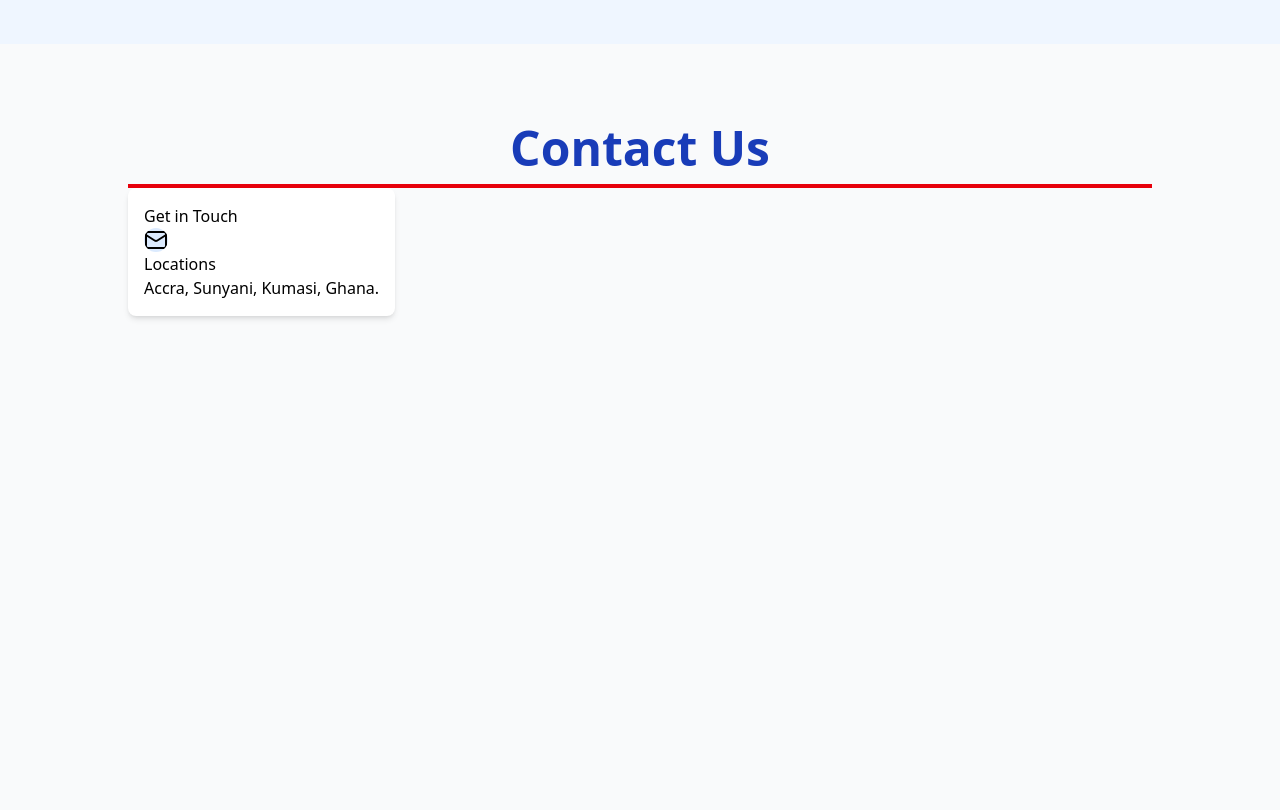
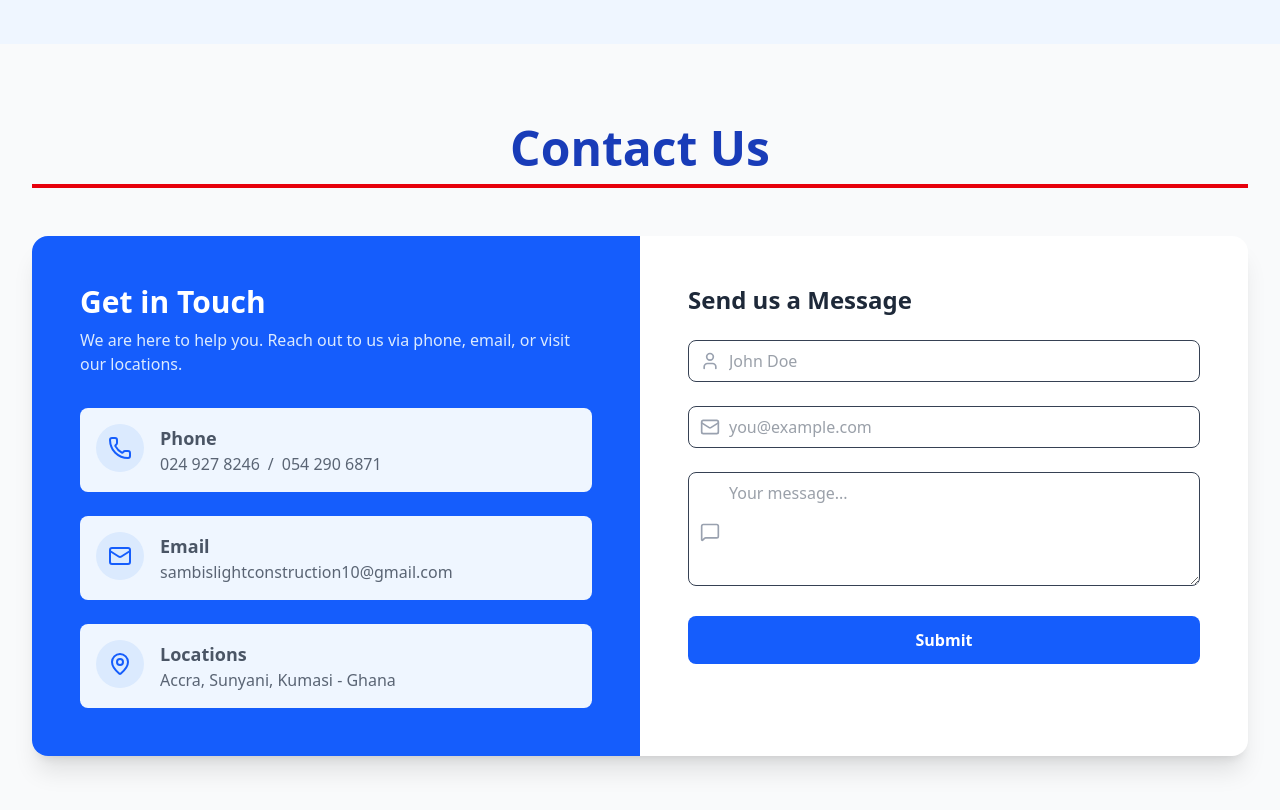
Before and after one commit to Obayaa/construction_website, a React (Vite) app: page / in a window 1280 px wide. Shown: the part 4380-5190 px from the top of the page. Built offline with nearby package versions, Linux system fonts and the light colour scheme.

Commit message:
feat: implement Contact component with form handling and contact information display; add FormField and ContactInfoCard components

```diff
--- a/src/components/Contact.jsx
+++ b/src/components/Contact.jsx
@@ -1,25 +1,117 @@
-import { Mail } from "lucide-react";
+import { Mail, Phone, MapPin, User, MessageSquare } from 'lucide-react';
 import Section_Title from "./Section_Title";
-// import { flyer } from '../assets/flyer.jpeg'
+import FormField from './FormField';
+import ContactInfoCard from './ContactInfoCard';
+import { useState } from 'react';
+
 
 export default function Contact() {
+    const [formData, setFormData] = useState({
+        name: '',
+        email: '',
+        message: ''
+    });
+
+    const handleChange = (e) => {
+        const { name, value } = e.target;
+        setFormData(prevState => ({
+            ...prevState,
+            [name]: value
+        }));
+    };
+
+    const handleSubmit = (e) => {
+        e.preventDefault();
+        console.log("Form Submitted:", formData);
+        alert("Thank you for your message! We'll get back to you soon.");
+        setFormData({ name: '', email: '', message: '' });
+    };
+
+
     return (
+        <div className="max-w-7xl mx-auto px-4 sm:px-6 lg:px-8">
+            <Section_Title title={"Contact Us"} />
 
-        <div className="max-w-5xl mx-auto">
-            <Section_Title title={"Contact Us"} />
-            <div>
-                <div className="bg-white shadow-md size-fit p-4 rounded-lg ">
-                    <p>Get in Touch</p>
-                    <div>
-                        <Mail size={24} className="bg-blue-100 rounded-full" />
-                        <div>
-                            <h1>Locations</h1>
-                            <p>Accra, Sunyani, Kumasi, Ghana.</p>
+            <div className="mt-12 bg-white shadow-xl rounded-2xl overflow-hidden">
+                <div className="grid grid-cols-1 md:grid-cols-2">
+
+                    {/* Contact Information Section */}
+                    <div className="p-8 lg:p-12 bg-blue-600 text-white">
+                        <h2 className="text-3xl font-bold mb-2">Get in Touch</h2>
+                        <p className="mb-8 text-blue-100">We are here to help you. Reach out to us via phone, email, or visit our locations.</p>
+
+                        <div className="space-y-6">
+                            <ContactInfoCard
+                                icon={<Phone size={24} className="text-blue-600" />}
+                                title="Phone"
+                                content={
+                                    <div>
+                                        <a href="tel:0249278246" className="hover:underline">024 927 8246</a>
+                                        <span className="mx-2">/</span>
+                                        <a href="tel:0542906871" className="hover:underline">054 290 6871</a>
+                                    </div>
+                                }
+                            />
+                            <ContactInfoCard
+                                icon={<Mail size={24} className="text-blue-600" />}
+                                title="Email"
+                                content={
+                                    // The 'break-all' class is key to preventing overflow on small screens
+                                    <a href="mailto:sambislightconstruction10@gmail.com" className="hover:underline break-all">
+                                        sambislightconstruction10@gmail.com
+                                    </a>
+                                }
+                            />
+                            <ContactInfoCard
+                                icon={<MapPin size={24} className="text-blue-600" />}
+                                title="Locations"
+                                content="Accra, Sunyani, Kumasi - Ghana"
+                            />
                         </div>
                     </div>
+
+                    {/* Contact Form Section */}
+                    <div className="p-8 lg:p-12">
+                        <h2 className="text-2xl font-bold text-gray-800 mb-6">Send us a Message</h2>
+                        <form onSubmit={handleSubmit} className="space-y-6">
+                            <FormField
+                                id="name"
+                                label="Full Name"
+                                placeholder="John Doe"
+                                icon={<User size={20} />}
+                                value={formData.name}
+                                onChange={handleChange}
+                            />
+                            <FormField
+                                id="email"
+                                label="Email Address"
+                                type="email"
+                                placeholder="you@example.com"
+                                icon={<Mail size={20} />}
+                                value={formData.email}
+                                onChange={handleChange}
+                            />
+                            <FormField
+                                id="message"
+                                label="Message"
+                                type="textarea"
+                                placeholder="Your message..."
+                                icon={<MessageSquare size={20} />}
+                                value={formData.message}
+                                onChange={handleChange}
+                            />
+                            <div>
+                                <button
+                                    type="submit"
+                                    className="w-full bg-blue-600 text-white font-bold py-3 px-6 rounded-lg hover:bg-blue-700 transition-colors duration-300 focus:outline-none focus:ring-2 focus:ring-offset-2 focus:ring-blue-500"
+                                >
+                                    Submit
+                                </button>
+                            </div>
+                        </form>
+                    </div>
                 </div>
-                {/* <img src={flyer} alt="" /> */}
             </div>
         </div>
-    )
+    );
 }
--- /dev/null
+++ b/src/components/ContactInfoCard.jsx
@@ -0,0 +1,15 @@
+export default function ContactInfoCard({ icon, title, content }) {
+    return (
+        <div className="flex items-start space-x-4 p-2 lg:p-4 rounded-lg transition-colors duration-300 bg-blue-50">
+            <div className="flex-shrink-0 bg-blue-100 p-2 lg:p-3 rounded-full">
+                {icon}
+            </div>
+            <div>
+                <h3 className="text-lg text-gray-600 font-semibold">{title}</h3>
+            {/* Using a div for content allows for more complex elements like links */}
+            {/* The opacity-90 class makes the text slightly less prominent than the title */}
+            <div className=" text-gray-600 opacity-90">{content}</div>
+            </div>
+        </div>
+    );
+};
--- /dev/null
+++ b/src/components/FormField.jsx
@@ -0,0 +1,38 @@
+function FormField({ id, label, type = "text", placeholder, icon, value, onChange }) {
+    return (
+        <div>
+            <label htmlFor={id} className="sr-only">{label}</label>
+            <div className="relative">
+                <div className="absolute inset-y-0 left-0 pl-3 flex items-center pointer-events-none text-gray-400">
+                    {icon}
+                </div>
+                {type === 'textarea' ? (
+                    <textarea
+                        id={id}
+                        name={id}
+                        rows="4"
+                        className="w-full pl-10 pr-4 py-2 border rounded-lg text-gray-700 focus:ring-blue-500 focus:border-blue-500"
+                        placeholder={placeholder}
+                        value={value}
+                        onChange={onChange}
+                        required
+                    />
+                ) : (
+                    <input
+                        type={type}
+                        id={id}
+                        name={id}
+                        className="w-full pl-10 pr-4 py-2 border rounded-lg text-gray-700 focus:ring-blue-500 focus:border-blue-500"
+                        placeholder={placeholder}
+                        value={value}
+                        onChange={onChange}
+                        required
+                    />
+                )}
+            </div>
+        </div>
+    );
+};
+
+
+export default FormField;
```
